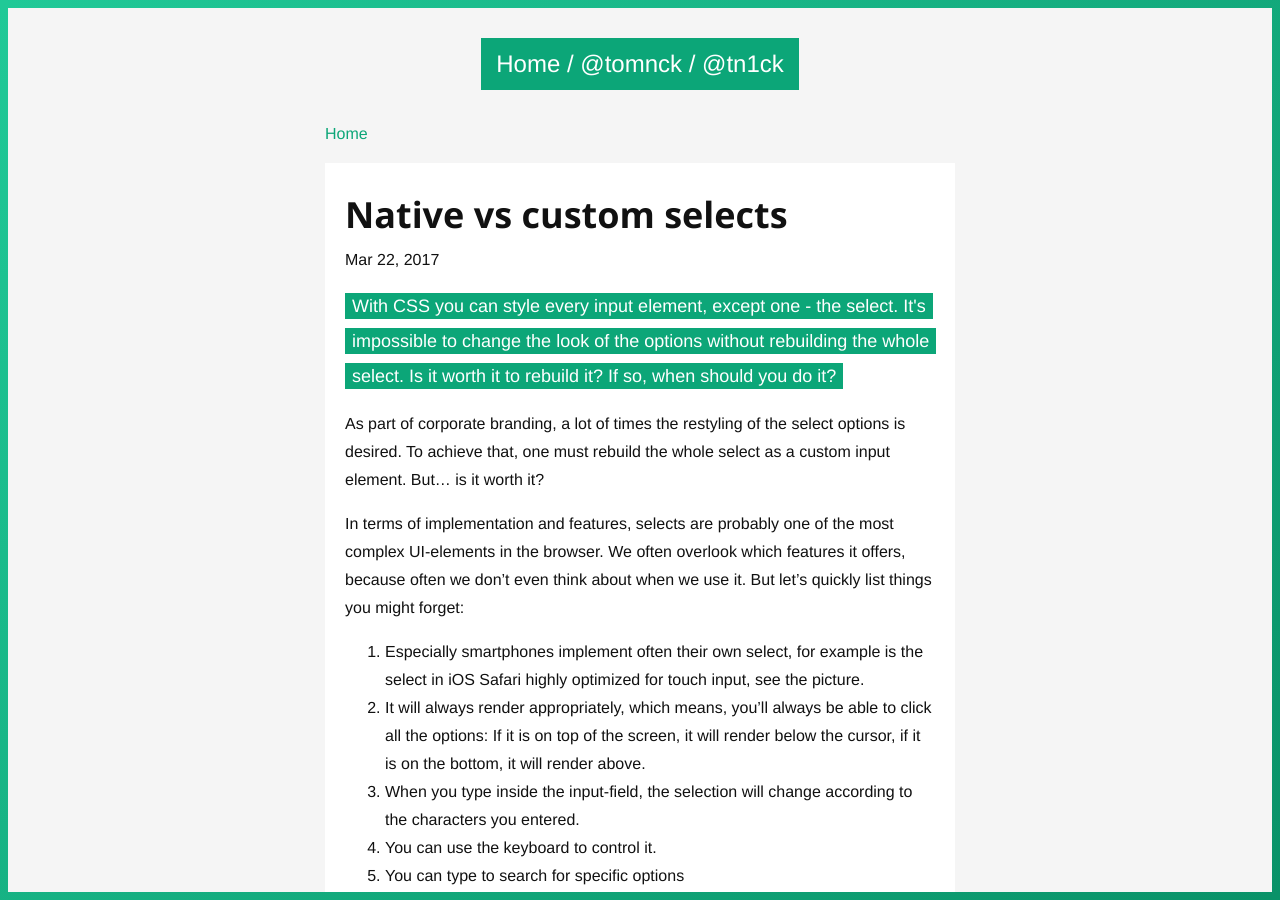
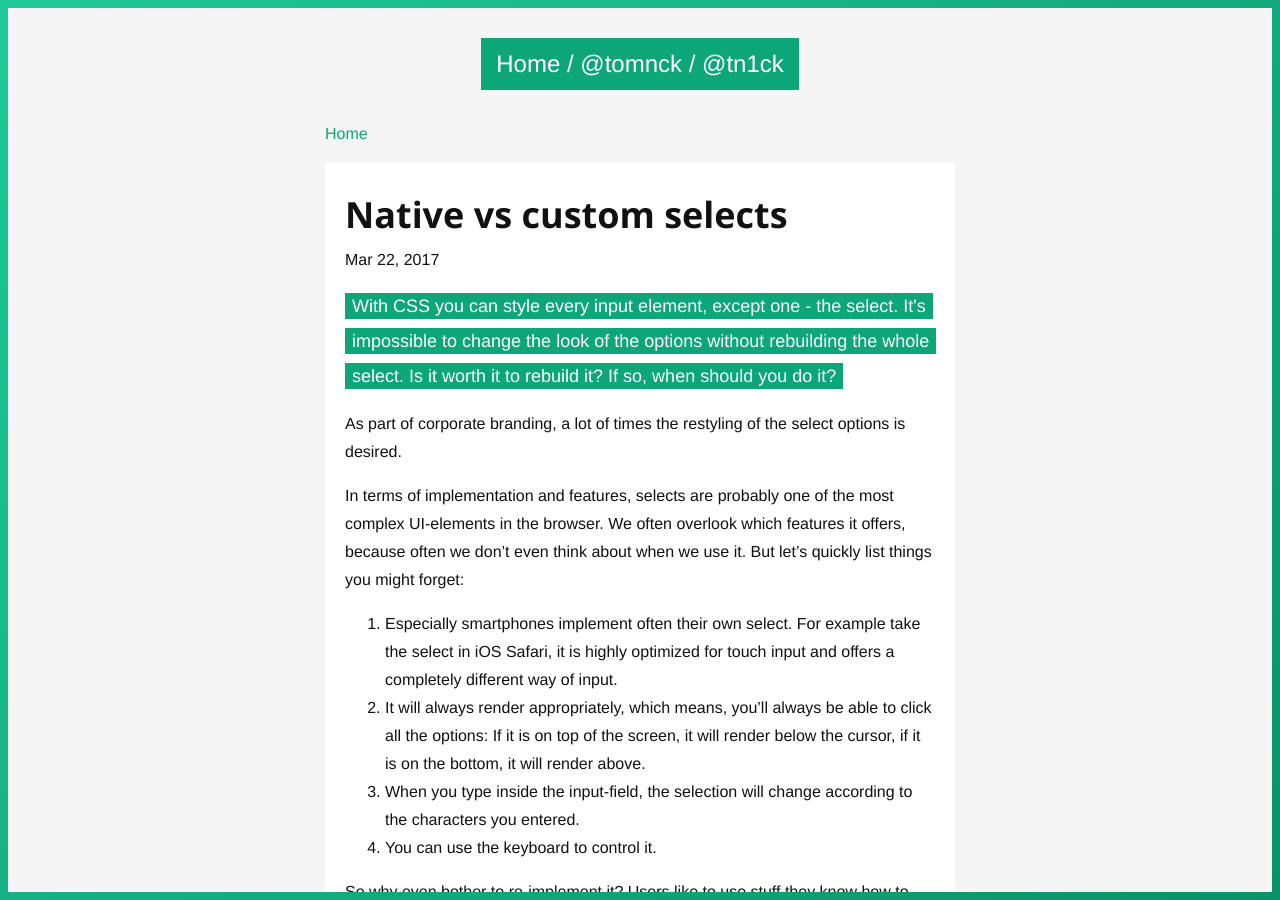
Before and after one commit to TN1ck/tomsblog, a Jekyll site: the page built from _posts/2017-03-22-native-selects.markdown, in a window 1280 px wide and 900 px high. Built offline with Jekyll 4.4.1, drawn with Linux system fonts in a browser that asks for light colours; some web fonts are replaced.

Commit message:
removes unneccessary repeatition

```diff
--- a/_posts/2017-03-22-native-selects.markdown
+++ b/_posts/2017-03-22-native-selects.markdown
@@ -7,14 +7,13 @@ author: Tom Nick
 excerpt: With CSS you can style every input element, except one - the select. It's impossible to change the look of the options without rebuilding the whole select. Is it worth it to rebuild it? If so, when should you do it?
 ---
 
-As part of corporate branding, a lot of times the restyling of the select options is desired. To achieve that, one must rebuild the whole select as a custom input element. But... is it worth it?
+As part of corporate branding, a lot of times the restyling of the select options is desired.
 
 In terms of implementation and features, selects are probably one of the most complex UI-elements in the browser. We often overlook which features it offers, because often we don't even think about when we use it. But let's quickly list things you might forget:
-1. Especially smartphones implement often their own select, for example is the select in iOS Safari highly optimized for touch input, see the picture.
+1. Especially smartphones implement often their own select. For example take the select in iOS Safari, it is highly optimized for touch input and offers a completely different way of input.
 1. It will always render appropriately, which means, you'll always be able to click all the options: If it is on top of the screen, it will render below the cursor, if it is on the bottom, it will render above.
 1. When you type inside the input-field, the selection will change according to the characters you entered.
 1. You can use the keyboard to control it.
-1. You can type to search for specific options
 
 So why even bother to re-implement it? Users like to use stuff they know how to use. Every user will know how to use a select.
 The only reason is that you can decide the UX and the look.
```
